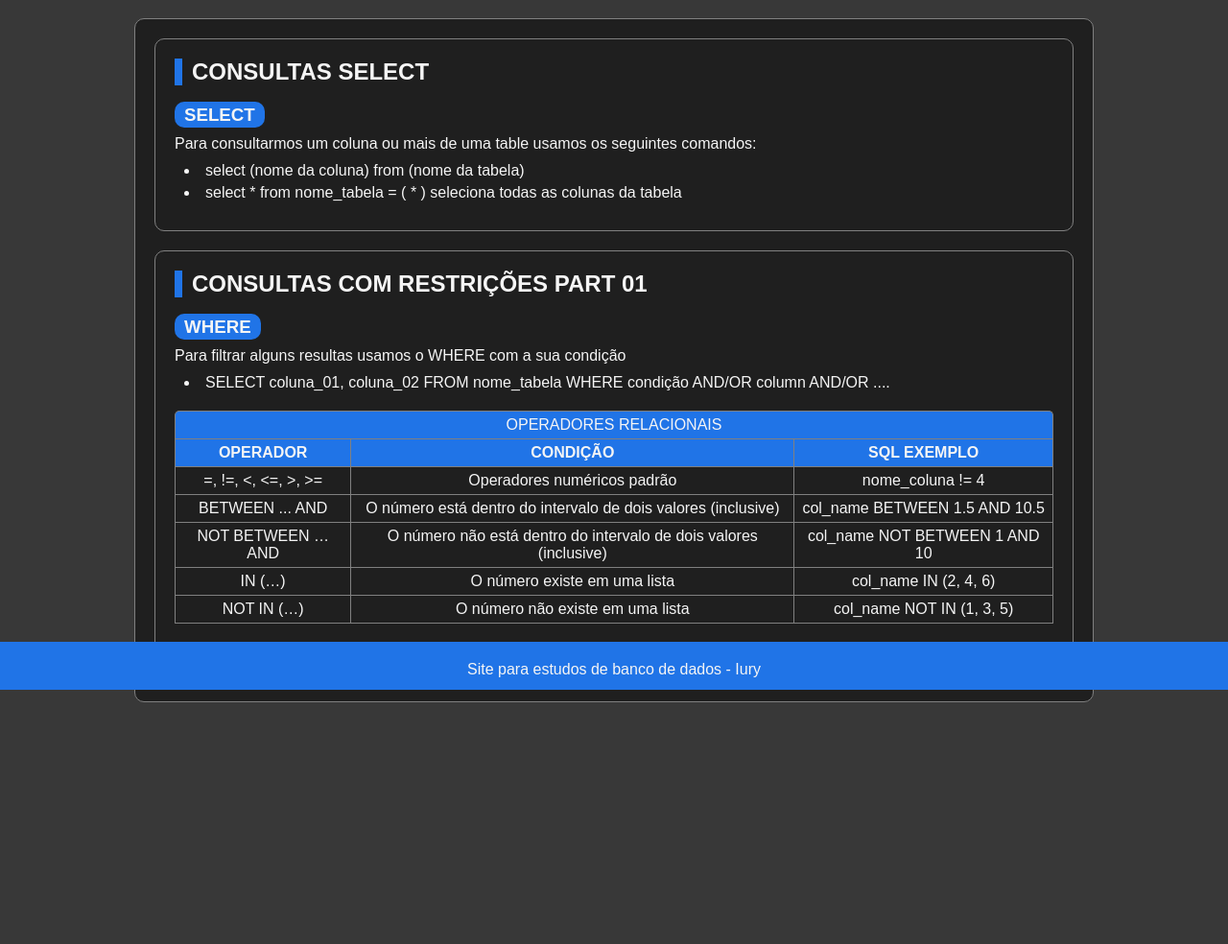
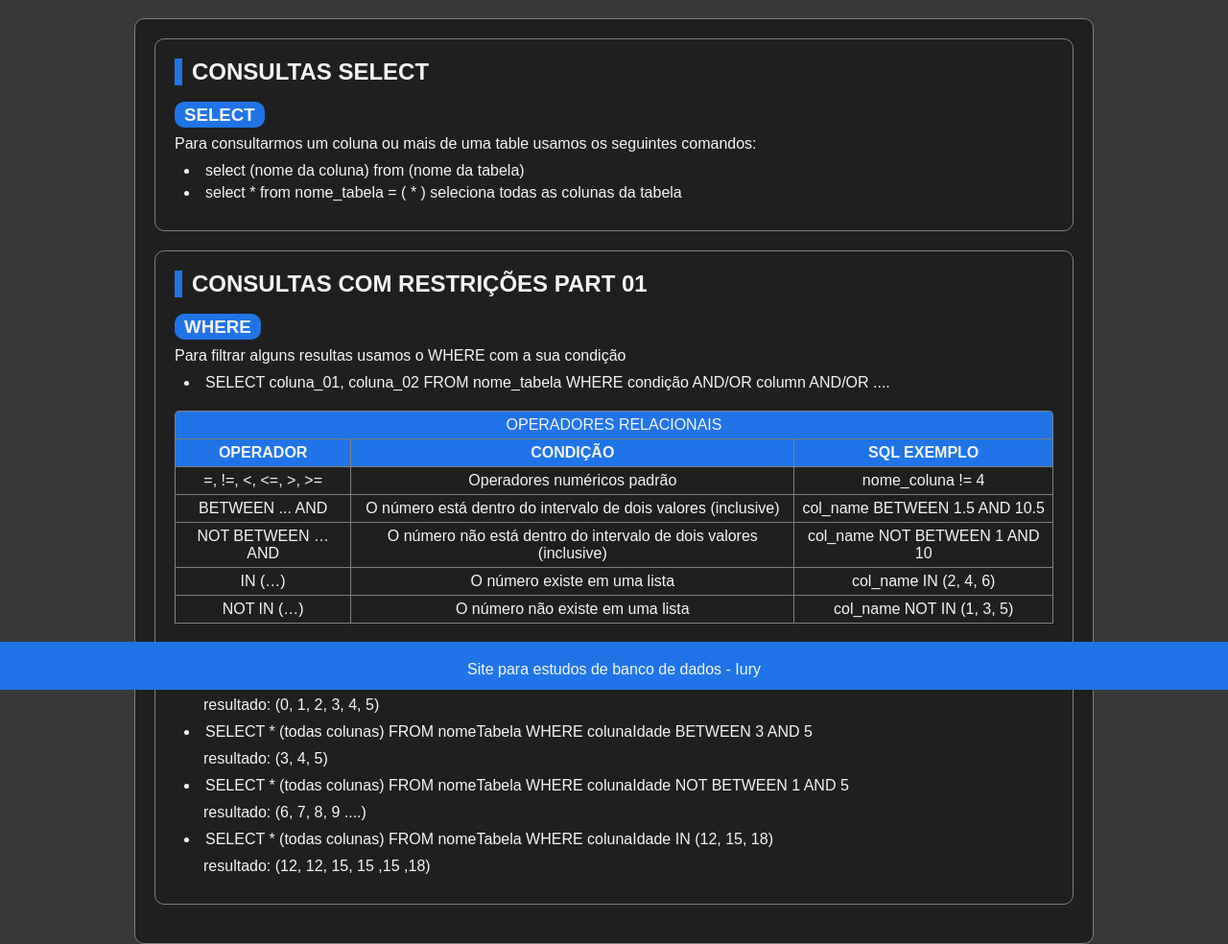
Before and after one commit to IuryPichitelli/SQL_Bolt, a plain HTML site: page index.html in a window 1280 px wide. Shown: the part 81-1065 px from the top of the page at 96% size. Before the commit the page ends 813 px from the top, so only its background shows below. Drawn offline with Linux system fonts and the light colour scheme.

Commit message:
updating

```diff
--- a/css/style.css
+++ b/css/style.css
@@ -89,6 +89,11 @@ article ul li{
     margin-top: 5px;
 }
 
+article ul li ul li{
+    list-style: none;
+    padding-left: 10px;
+}
+
 .containerTemas{
     border: var(--border-default);
     padding: 20px;
--- a/index.html
+++ b/index.html
@@ -70,6 +70,31 @@
                         <td>col_name NOT IN (1, 3, 5)</td>
                     </tr>
                 </table>
+
+                <p>Exemplos:</p>
+                <ul>
+                    <li>SELECT * (todas colunas) FROM nomeTabela WHERE colunaAno <= 5
+                        <ul>
+                            <li>resultado: (0, 1, 2, 3, 4, 5)</li>
+                        </ul>
+                    </li>
+
+                    <li>SELECT * (todas colunas) FROM nomeTabela WHERE colunaIdade BETWEEN 3 AND 5
+                        <ul>
+                            <li>resultado: (3, 4, 5)</li>
+                        </ul>
+                    </li>
+                    <li>SELECT * (todas colunas) FROM nomeTabela WHERE colunaIdade NOT BETWEEN 1 AND 5
+                        <ul>
+                            <li>resultado: (6, 7, 8, 9 ....)</li>
+                        </ul>
+                    </li>
+                    <li>SELECT * (todas colunas) FROM nomeTabela WHERE colunaIdade IN (12, 15, 18)
+                        <ul>
+                            <li>resultado: (12, 12, 15, 15 ,15 ,18)</li>
+                        </ul>
+                    </li>
+                </ul>
             </div>
         </article>
     </main>
```
